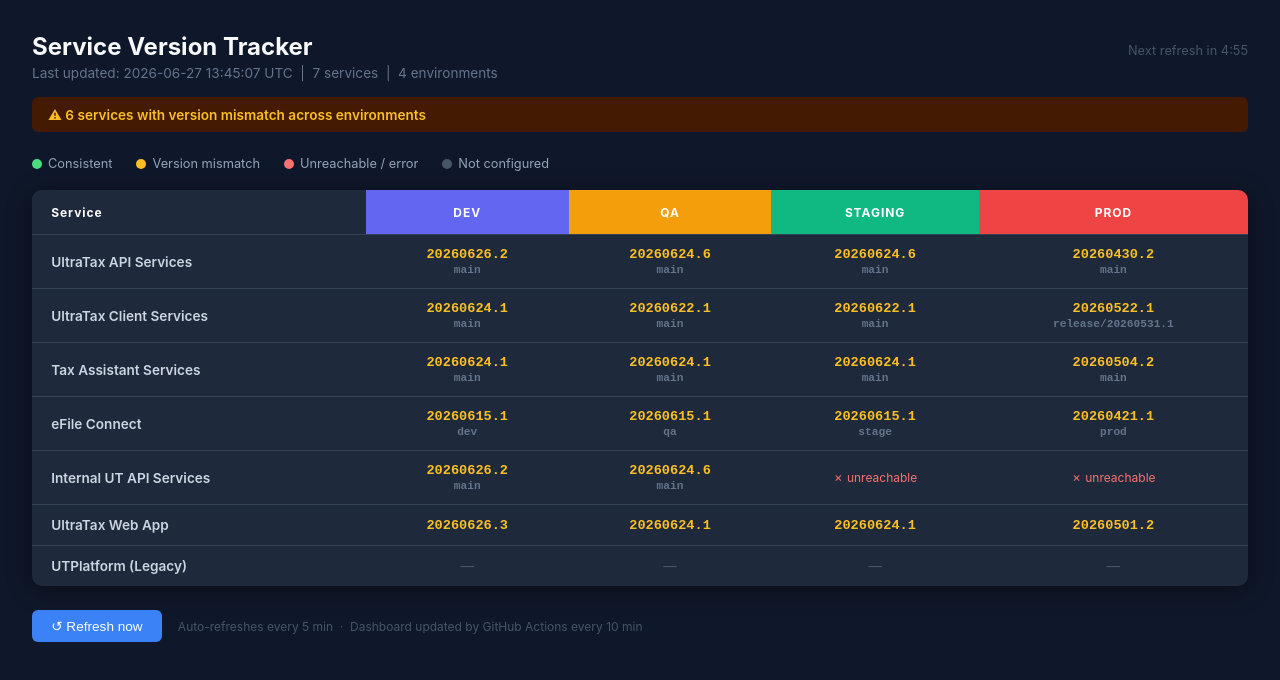
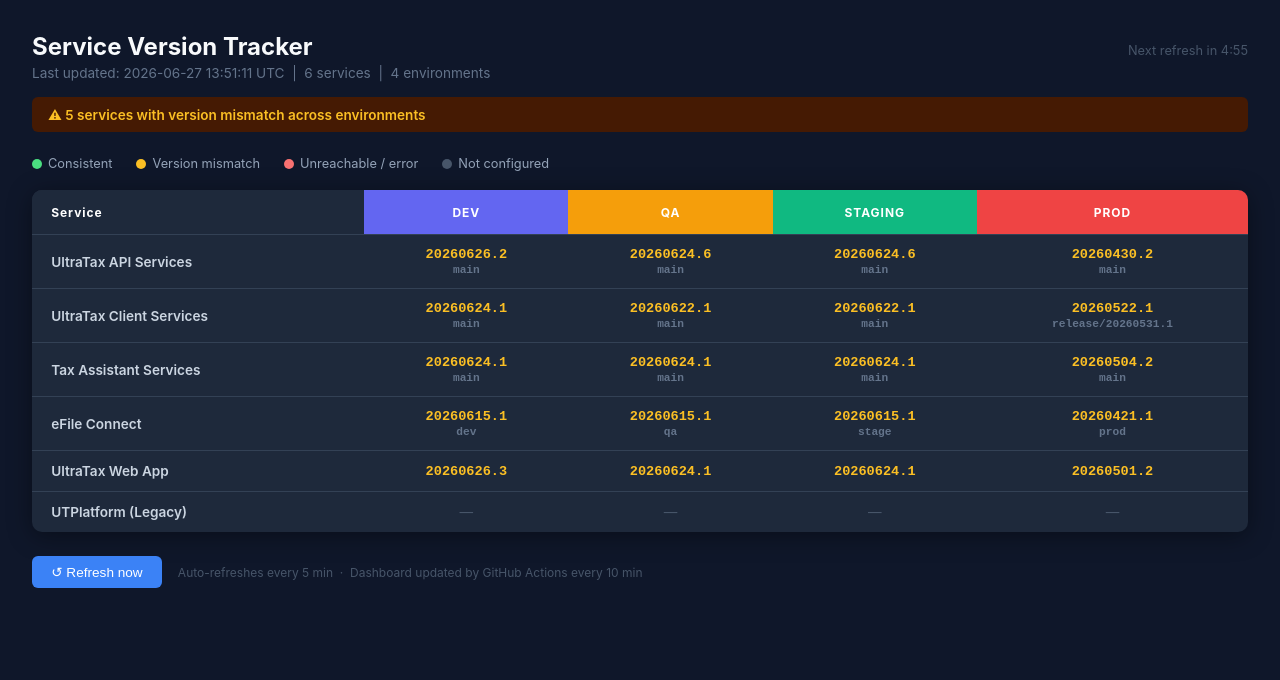
Before and after one commit to RachitaModiTR/ultratax-version-tracker, a plain HTML site: page docs/index.html in a window 1280 px wide. Drawn offline with Linux system fonts and the light colour scheme.

Commit message:
remove Internal UT API Services row

```diff
--- a/docs/index.html
+++ b/docs/index.html
@@ -40,8 +40,8 @@
   <h1>Service Version Tracker</h1>
   <span class="countdown">Next refresh in <span id="timer">5:00</span></span>
 </header>
-<div class="meta">Last updated: 2026-06-27 13:45:07 UTC &nbsp;|&nbsp; 7 services &nbsp;|&nbsp; 4 environments</div>
-<div class="banner warn">⚠ 6 services with version mismatch across environments</div>
+<div class="meta">Last updated: 2026-06-27 13:51:11 UTC &nbsp;|&nbsp; 6 services &nbsp;|&nbsp; 4 environments</div>
+<div class="banner warn">⚠ 5 services with version mismatch across environments</div>
 <div class="legend">
   <span><span class="dot" style="background:#4ade80"></span> Consistent</span>
   <span><span class="dot" style="background:#fbbf24"></span> Version mismatch</span>
@@ -60,7 +60,6 @@
 <tr><td class='svc-name'>UltraTax Client Services</td><td class="mismatch" title="">20260624.1<div class="branch">main</div></td><td class="mismatch" title="">20260622.1<div class="branch">main</div></td><td class="mismatch" title="">20260622.1<div class="branch">main</div></td><td class="mismatch" title="">20260522.1<div class="branch">release/20260531.1</div></td></tr>
 <tr><td class='svc-name'>Tax Assistant Services</td><td class="mismatch" title="">20260624.1<div class="branch">main</div></td><td class="mismatch" title="">20260624.1<div class="branch">main</div></td><td class="mismatch" title="">20260624.1<div class="branch">main</div></td><td class="mismatch" title="">20260504.2<div class="branch">main</div></td></tr>
 <tr><td class='svc-name'>eFile Connect</td><td class="mismatch" title="">20260615.1<div class="branch">dev</div></td><td class="mismatch" title="">20260615.1<div class="branch">qa</div></td><td class="mismatch" title="">20260615.1<div class="branch">stage</div></td><td class="mismatch" title="">20260421.1<div class="branch">prod</div></td></tr>
-<tr><td class='svc-name'>Internal UT API Services</td><td class="mismatch" title="">20260626.2<div class="branch">main</div></td><td class="mismatch" title="">20260624.6<div class="branch">main</div></td><td class="error" title="Connection refused">✗ unreachable</td><td class="error" title="Connection refused">✗ unreachable</td></tr>
 <tr><td class='svc-name'>UltraTax Web App</td><td class="mismatch" title="">20260626.3</td><td class="mismatch" title="">20260624.1</td><td class="mismatch" title="">20260624.1</td><td class="mismatch" title="">20260501.2</td></tr>
 <tr><td class='svc-name'>UTPlatform (Legacy)</td><td class="na">—</td><td class="na">—</td><td class="na">—</td><td class="na">—</td></tr>
 
```
Also changed, not shown: 1 other file.
